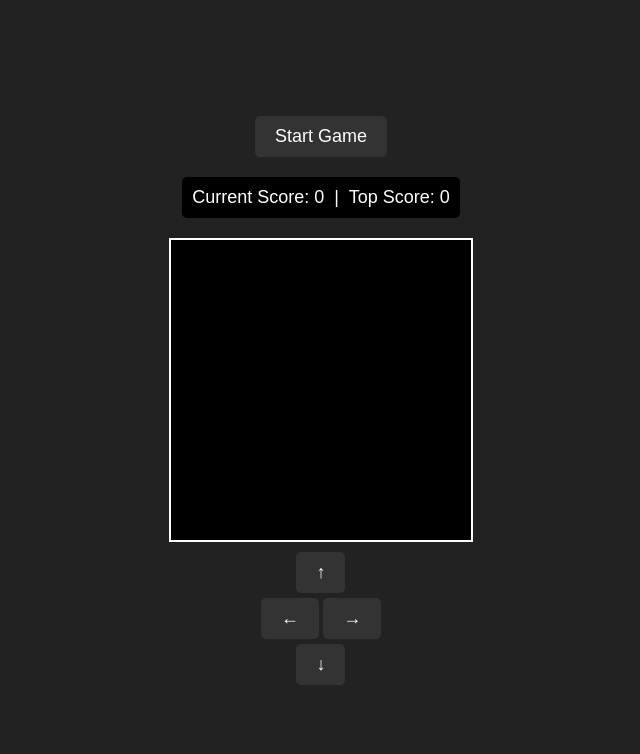
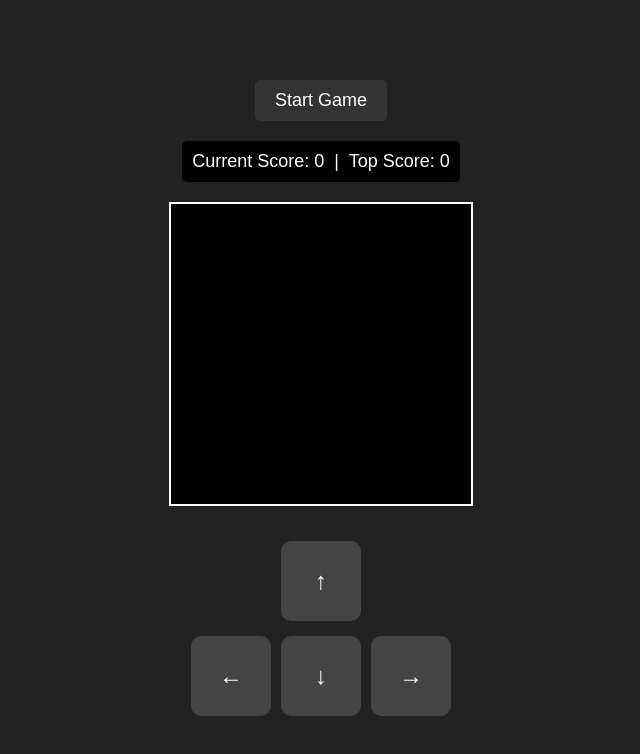
Before and after one commit to joacoleza/browser-snake-game, a plain HTML site: page index.html in a window 1280 px wide. Shown: the whole page, without its empty margins (319-959 px from the left). Drawn offline with Linux system fonts and the light colour scheme.

Commit message:
Improve controls layout

```diff
--- a/index.html
+++ b/index.html
@@ -15,13 +15,13 @@
         <span id="topScore">Top Score: 0</span>
       </div>
       <canvas id="gameCanvas"></canvas>
-      <div class="controls">
-        <button class="arrow" id="up">↑</button>
+      <div id="controls">
+        <button id="up">↑</button>
         <div>
-          <button class="arrow" id="left">←</button>
-          <button class="arrow" id="right">→</button>
+          <button id="left">←</button>
+          <button id="down">↓</button>
+          <button id="right">→</button>
         </div>
-        <button class="arrow" id="down">↓</button>
       </div>
     </div>
     <script src="script.js"></script>
--- a/style.css
+++ b/style.css
@@ -23,26 +23,45 @@ body {
   height: 300px;
 }
 
-.controls {
+#controls {
   display: flex;
   flex-direction: column;
   align-items: center;
-  gap: 5px;
+  margin-top: 20px;
 }
 
-.arrow {
-  background-color: #333;
+#controls > button {
+  width: 80px; /* Button width */
+  height: 80px; /* Button height */
+  font-size: 24px; /* Font size */
+  margin: 5px; /* Spacing between buttons */
+  background-color: #444; /* Background color */
+  color: white; /* Text color */
+  border: none; /* No border */
+  border-radius: 10px; /* Rounded corners */
+  cursor: pointer;
+}
+
+#controls > div {
+  display: flex;
+  justify-content: center;
+  margin-top: 5px; /* Space between "Up" and the row of buttons */
+}
+
+#controls > div > button {
+  width: 80px;
+  height: 80px;
+  font-size: 24px;
+  margin: 5px;
+  background-color: #444;
   color: white;
   border: none;
-  padding: 10px 20px;
-  font-size: 18px;
+  border-radius: 10px;
   cursor: pointer;
-  border-radius: 5px;
-  outline: none;
 }
 
-.arrow:active {
-  background-color: #555;
+#controls button:active {
+  background-color: #666; /* Change background when pressed */
 }
 
 #startGameButton {
```
